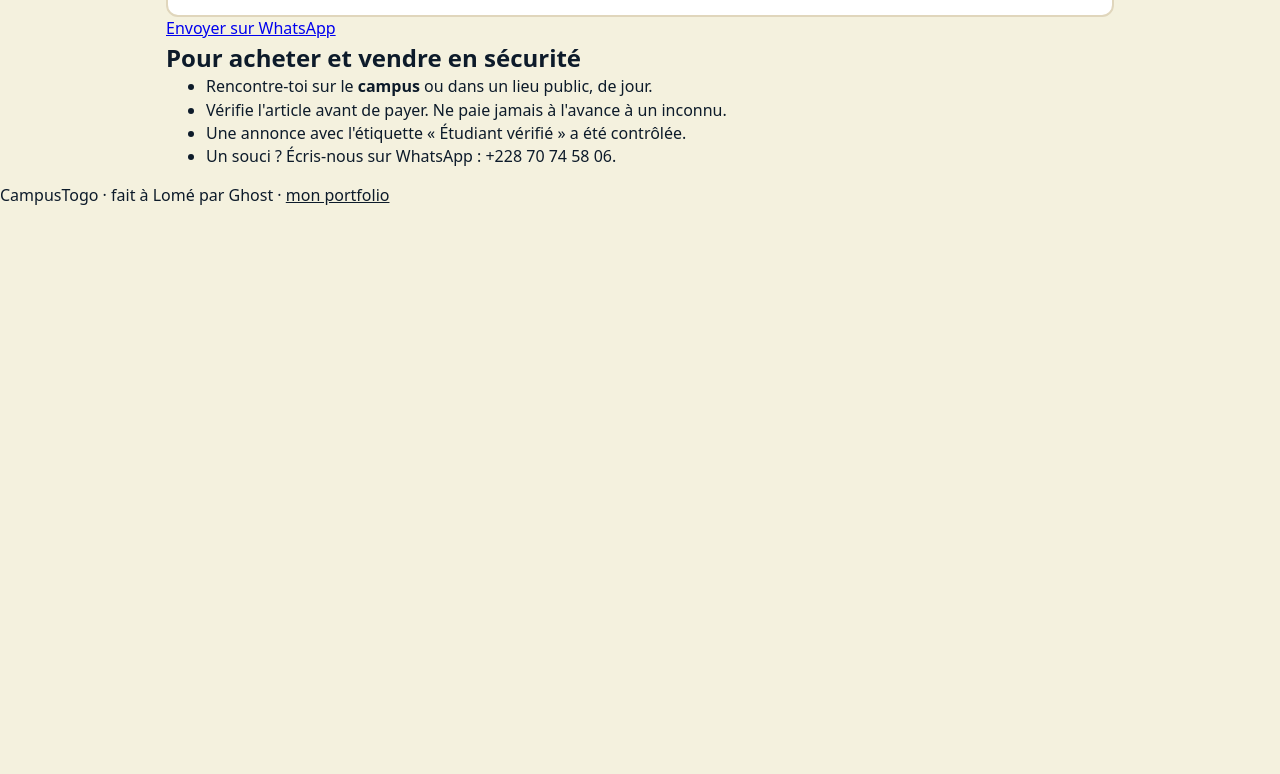
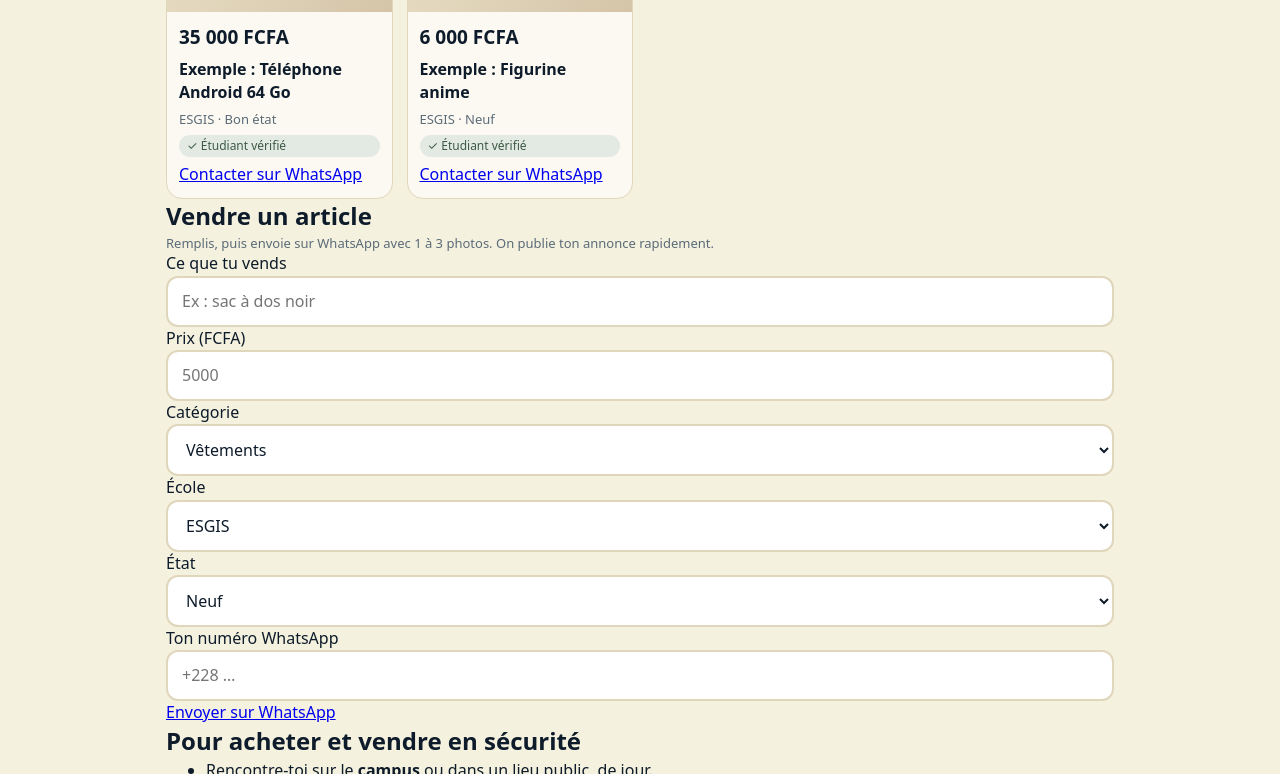
Before and after one commit to ghostbili23324-hash/portfolio, a plain HTML site: page campus/index.html in a window 1280 px wide. Shown: the part 765-1539 px from the top of the page. Before the commit the page ends 972 px from the top, so only its background shows below. Drawn offline with Linux system fonts and the light colour scheme.

Commit message:
Update verification message for student status

```diff
--- a/campus/index.html
+++ b/campus/index.html
@@ -120,7 +120,7 @@ footer{text-align:center;padding:26px 16px;color:var(--deep);font-size:14px}
       return '<article class="card"><div class="ph">'+ph+'</div><div class="body">'+
         '<div class="price">'+money(a.prix)+'</div><div class="t">'+esc(a.titre)+'</div>'+
         '<div class="meta">'+esc(a.ecole)+' · '+esc(a.etat)+'</div>'+
-        (a.verifie?'<span class="ok">✓ Ét
+        (a.verifie?'<span class="ok">✓ Étudiant vérifié</span>':'')+
                  '<a class="btn" target="_blank" rel="noopener" href="https://wa.me/'+esc(a.tel)+'?text='+encodeURIComponent(msg)+'">Contacter sur WhatsApp</a></div></article>';
     }).join("");
   }
```
